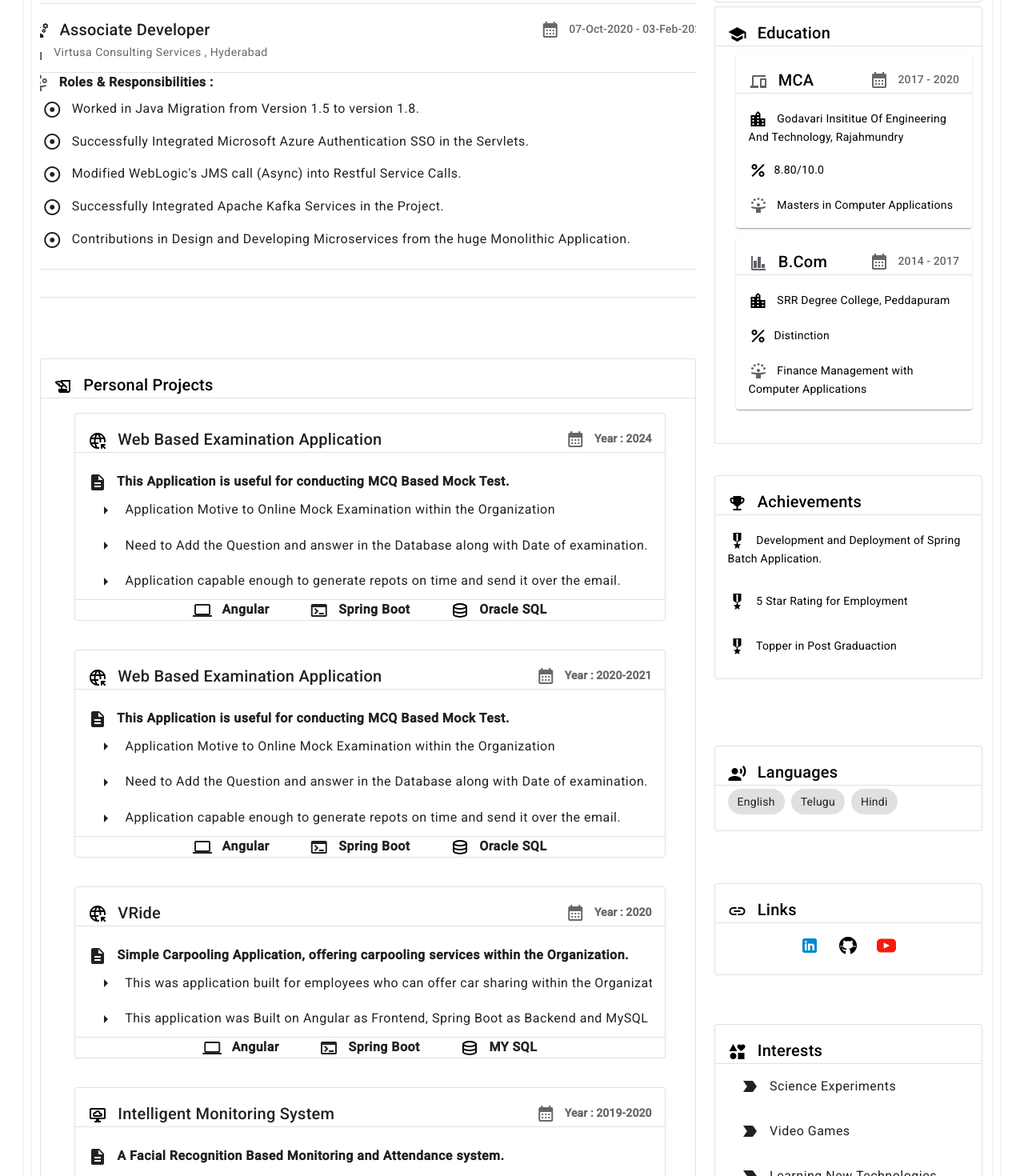
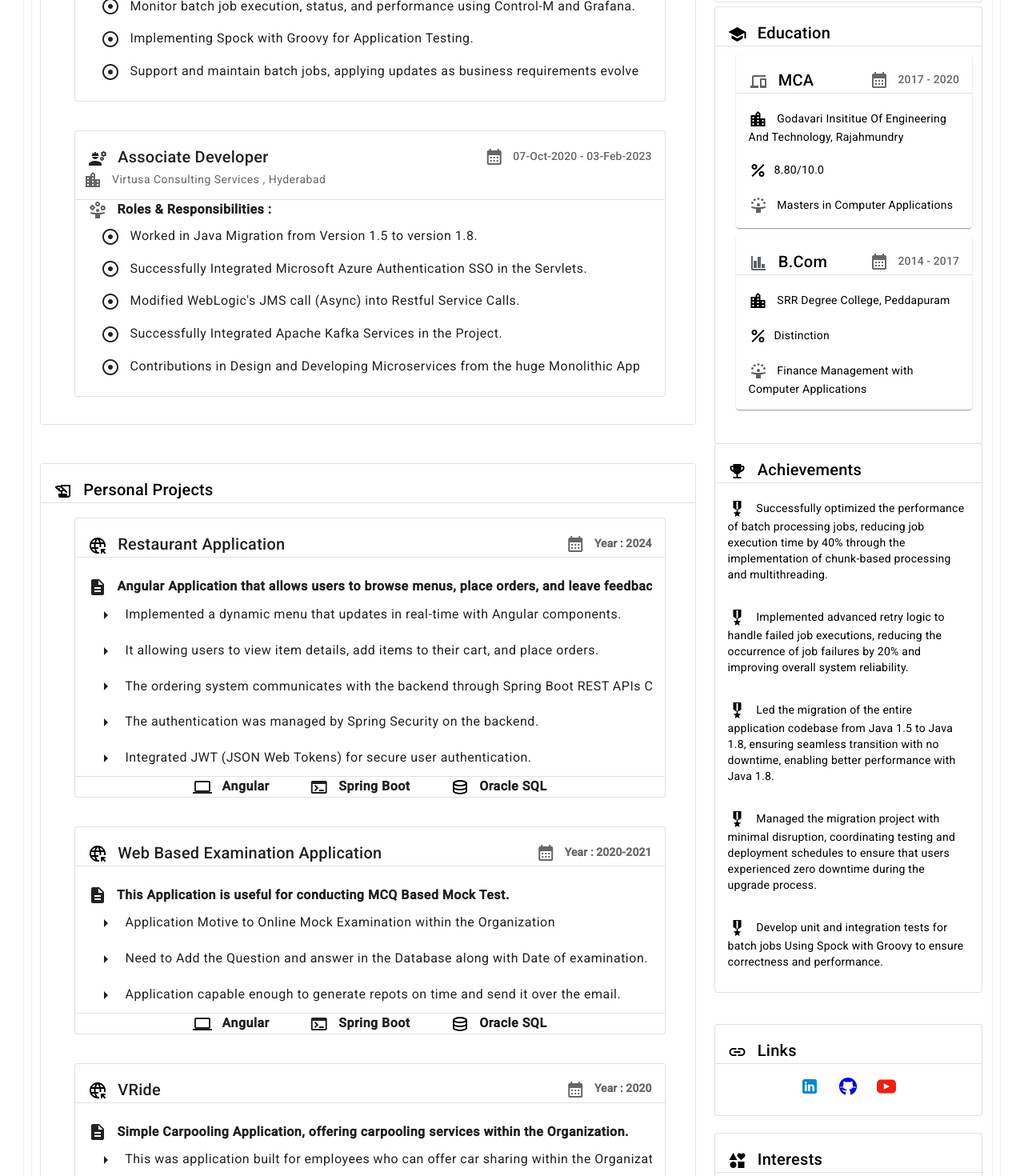
Before and after one commit to sameer1948/resume, an Angular app: page / in a window 1280 px wide. Shown: the part 680-2150 px from the top of the page at 80% size. Built offline with nearby package versions, Linux system fonts and the light colour scheme.

Commit message:
resume update - 5

```diff
--- a/src/app/app.component.css
+++ b/src/app/app.component.css
@@ -164,6 +164,7 @@ mat-grid-tile{border-radius: 1%;
 .certificates-card,
 .languages-card,
 .interests-card,
+.abouts-card,
 .achievements-card,
 .links-card {
   width: 80%;
@@ -190,6 +191,7 @@ mat-grid-tile{border-radius: 1%;
 
 .projects-card-point,
 .interests-card-point,
+.abouts-card-point,
 .achievements-card-point,
 .educations-card-point {
   overflow: hidden;
@@ -200,3 +202,9 @@ mat-grid-tile{border-radius: 1%;
   }
 
 }
+
+/* .projects-card-point p {
+  margin: 10px;
+  word-wrap: break-word;
+  white-space: normal;
+} */
--- a/src/app/app.component.html
+++ b/src/app/app.component.html
@@ -63,9 +63,9 @@
 
     <mat-grid-list cols="3" rowHeight="175px">
 
-      <mat-grid-tile colspan="2" rowspan="4">
+      <mat-grid-tile colspan="2" rowspan="5">
 
-        <mat-card class="projects-card" appearance="outlined">
+        <mat-card class="projects-card" appearance="outlined" style="width: 100%;">
 
           <mat-card-header>
             <mat-card-title><mat-icon>work_history</mat-icon> Work Experience</mat-card-title>
@@ -75,7 +75,7 @@
 
           <mat-card-content>
 
-            <mat-list role="list" *ngFor="let experience of workExperience">
+            . <mat-list role="list" *ngFor="let experience of workExperience">
 
               <mat-list-item role="listitem" style="height: 100%;width: 100%;">
 
@@ -117,6 +117,16 @@
                         </div>
                       </mat-list-item>
                     </mat-list>
+
+                    <!-- <br>
+                    @for (rb of experience.resp; track rb) {
+                      <div class="projects-card-point">
+                        <p>
+                          <mat-icon matSuffix>adjust</mat-icon>
+                          {{rb}}
+                        </p>
+                      </div>
+                      } -->
 
                   </mat-card-content>
 
@@ -180,8 +190,7 @@
           </mat-card-header>
           <mat-divider></mat-divider>
           <mat-card-content>
-            <mat-card class="educations-card" *ngFor="let education of educations"
-              style="margin: 10px;">
+            <mat-card class="educations-card" *ngFor="let education of educations" style="margin: 10px;">
               <mat-card-header>
                 <div class="header-content">
                   <mat-card-title>
@@ -296,7 +305,7 @@
 
       </mat-grid-tile>
 
-      <mat-grid-tile rowspan="2">
+      <mat-grid-tile rowspan="4">
         <mat-card class="achievements-card" appearance="outlined">
           <mat-card-header>
             <mat-card-title><mat-icon>emoji_events</mat-icon> Achievements</mat-card-title>
@@ -304,14 +313,54 @@
           <mat-divider></mat-divider>
           <mat-card-content>
 
-
-
             @for (achievement of achievements; track achievement) {
             <br>
             <div class="achievements-card-point">
               <p>
                 <mat-icon matSuffix>military_tech</mat-icon>
                 {{achievement}}
+              </p>
+            </div>
+            }
+
+          </mat-card-content>
+        </mat-card>
+      </mat-grid-tile>
+
+      <mat-grid-tile>
+        <mat-card class="links-card" appearance="outlined">
+          <mat-card-header>
+            <mat-card-title><mat-icon>link</mat-icon> Links</mat-card-title>
+          </mat-card-header>
+          <mat-divider></mat-divider>
+          <mat-card-content>
+            <div class="links-card-action">
+              <ng-container *ngFor="let link of links;">
+                <a [href]="link.url" target="_blank" rel="noopener noreferrer">
+                  <button mat-icon-button>
+                    <mat-icon [svgIcon]="link.icon"></mat-icon>
+                  </button>
+                </a>
+              </ng-container>
+            </div>
+          </mat-card-content>
+
+        </mat-card>
+      </mat-grid-tile>
+
+      <mat-grid-tile>
+        <mat-card class="interests-card" appearance="outlined">
+          <mat-card-header>
+            <mat-card-title><mat-icon>interests</mat-icon> Interests</mat-card-title>
+          </mat-card-header>
+          <mat-divider></mat-divider>
+          <mat-card-content>
+            <br>
+            @for (interest of interests; track interest) {
+            <div class="interests-card-point">
+              <p>
+                <mat-icon matSuffix>label_important</mat-icon>
+                {{interest}}
               </p>
             </div>
             }
@@ -338,40 +387,28 @@
         </mat-card>
       </mat-grid-tile>
 
-      <mat-grid-tile>
-        <mat-card class="links-card" appearance="outlined">
+      <mat-grid-tile rowspan="2">
+        <mat-card class="abouts-card" appearance="outlined">
           <mat-card-header>
-            <mat-card-title><mat-icon>link</mat-icon> Links</mat-card-title>
+            <mat-card-title><mat-icon>emoji_people</mat-icon> About Me</mat-card-title>
           </mat-card-header>
           <mat-divider></mat-divider>
           <mat-card-content>
-
-            <div class="links-card-action">
-
-              @for (link of links; track link) {
-              <button mat-icon-button><mat-icon [svgIcon]="link.icon"></mat-icon></button>
-              }
+            <br>
+            @for (about of abouts; track about) {
+            <div class="abouts-card-point">
+              <p>
+                <mat-icon matSuffix>boy</mat-icon>
+                {{about}}
+              </p>
             </div>
+            }
 
           </mat-card-content>
-        </mat-card>
-      </mat-grid-tile>
 
-      <mat-grid-tile rowspan="2">
-        <mat-card class="interests-card" appearance="outlined">
-          <mat-card-header>
-            <mat-card-title><mat-icon>interests</mat-icon> Interests</mat-card-title>
-          </mat-card-header>
-          <mat-divider></mat-divider>
-          <mat-card-content>
-            <mat-list *ngFor="let interest of interests">
-              <div class="interests-card-point">
-                <mat-list-item style="height: 40px;">
-                  <mat-icon matSuffix>label_important</mat-icon> {{interest}}
-                </mat-list-item>
-              </div>
-            </mat-list>
-          </mat-card-content>
+          <mat-card-actions align="end">
+            <strong>Sameer Sheik</strong>
+          </mat-card-actions>
         </mat-card>
       </mat-grid-tile>
 
--- a/src/app/app.component.ts
+++ b/src/app/app.component.ts
@@ -54,10 +54,24 @@ export class AppComponent {
       endDate : undefined,
       description : 'Tata Consultancy Services Limited is an Indian multinational information technology services.',
       resp : [
-        'Improved efficiency by migrating ETL Batch Jobs to Spring Boot resulting in faster processing.',
-        ' Migrated ETL Batch Jobs to Spring Boot with integration of Control-M and Grafana Dashboard.',
-        ' Achieved 20% increase in testing accuracy by implementing Spock with Groovy for Application Testing.'
+        ' Implementing efficient processes for data ingestion, transformation, and storage in financial systems.',
+        ' Utilize chunk-based processing and multi-threading to enhance batch job efficiency.',
+        ' Implement error handling, retry logic, and transaction management to ensure data integrity.',
+        ' Monitor batch job execution, status, and performance using Control-M and Grafana.',
+        ' Implementing Spock with Groovy for Application Testing.',
+        ' Support and maintain batch jobs, applying updates as business requirements evolve.',
+
       ]
+
+      // resp : [
+      //   ' Develop and maintain batch jobs using Spring Batch to process large volumes of data efficiently.',
+      //   ' Utilize chunk-based processing and multi-threading techniques to improve the efficiency of batch jobs.',
+      //   ' Implement error handling, retry logic, and transaction management within batch jobs to ensure data integrity and consistency.',
+      //   ' Monitor batch job execution, job status, and performance using Control-M and Grafana.',
+      //   ' Develop unit and integration tests for batch jobs Using Spock with Groovy to ensure correctness and performance.',
+      //   ' Document the design, development, and execution processes of batch jobs to ensure knowledge sharing and maintainability.',
+      //   ' Provide ongoing support and maintenance for existing batch jobs, applying necessary updates or changes as business requirements evolve.'
+      // ]
     },
 
     {
@@ -79,13 +93,15 @@ export class AppComponent {
 
   personalExperience : any = [
     {
-      title : 'Web Based Examination Application',
+      title : 'Restaurant Application',
       year : '2024',
-      description : ' This Application is useful for conducting MCQ Based Mock Test.',
+      description : 'Angular Application that allows users to browse menus, place orders, and leave feedback.',
       points : [
-        'Application Motive to Online Mock Examination within the Organization',
-        'Need to Add the Question and answer in the Database along with Date of examination.',
-        'Application capable enough to generate repots on time and send it over the email.'
+        ' Implemented a dynamic menu that updates in real-time with Angular components.',
+        ' It allowing users to view item details, add items to their cart, and place orders.',
+        ' The ordering system communicates with the backend through Spring Boot REST APIs Calls.',
+        ' The authentication was managed by Spring Security on the backend.',
+        ' Integrated JWT (JSON Web Tokens) for secure user authentication.',
       ],
       fornt : 'Angular',
       middle: 'Spring Boot',
@@ -146,12 +162,20 @@ export class AppComponent {
     }
   ];
 
-  interests : any = ['Science Experiments', 'Video Games', 'Learning New Technologies', 'Teaching Programming']
+  interests : any = [
+    'Science Experiments',
+    'Learning New Technologies',
+    'Teaching Programming'
+  ];
 
   achievements : any = [
-    'Development and Deployment of Spring Batch Application.',
-    '5 Star Rating for Employment',
-    'Topper in Post Graduaction'];
+    ' Successfully optimized the performance of batch processing jobs, reducing job execution time by 40% through the implementation of chunk-based processing and multithreading.',
+    ' Implemented advanced retry logic to handle failed job executions, reducing the occurrence of job failures by 20% and improving overall system reliability.',
+    ' Led the migration of the entire application codebase from Java 1.5 to Java 1.8, ensuring seamless transition with no downtime, enabling better performance with Java 1.8.',
+    ' Managed the migration project with minimal disruption, coordinating testing and deployment schedules to ensure that users experienced zero downtime during the upgrade process.',
+    ' Develop unit and integration tests for batch jobs Using Spock with Groovy to ensure correctness and performance.',
+
+  ];
 
 
   educations : any = [
@@ -164,20 +188,25 @@ export class AppComponent {
   links : any = [
     {
       name : 'linkedIn',
-      link : 'https://www.linkedin.com/in/sameer-93668a239/',
+      url : 'https://www.linkedin.com/in/sameer-93668a239/',
       icon : this.linkedIn
     },
     {
       name : 'git',
-      link : 'https://github.com/sameer1948',
+      url : 'https://github.com/sameer1948',
       icon : this.git
     },
     {
       name : 'youtube',
-      link : 'https://www.youtube.com/@sameerscoderoom',
+      url : 'https://www.youtube.com/@sameerscoderoom',
       icon : this.youtube
     },
 
+  ];
+
+  abouts : any = [
+    'Always eager to learn, I strive to stay up-to-date with industry trends and contribute to improving team workflows and processes. With a proactive approach to problem-solving and a passion for technology, I am eager to continue growing and delivering value in my role.',
+    //' Driven by a constant desire to learn, I stay up-to-date with the latest industry trends and actively contribute to enhancing team workflows and processes. With a proactive mindset and a passion for technology, I am committed to continuous growth and delivering impactful solutions in my role."'
   ];
 
   constructor(private iconRegistry: MatIconRegistry, private sanitizer: DomSanitizer, private cdr: ChangeDetectorRef) {
```
